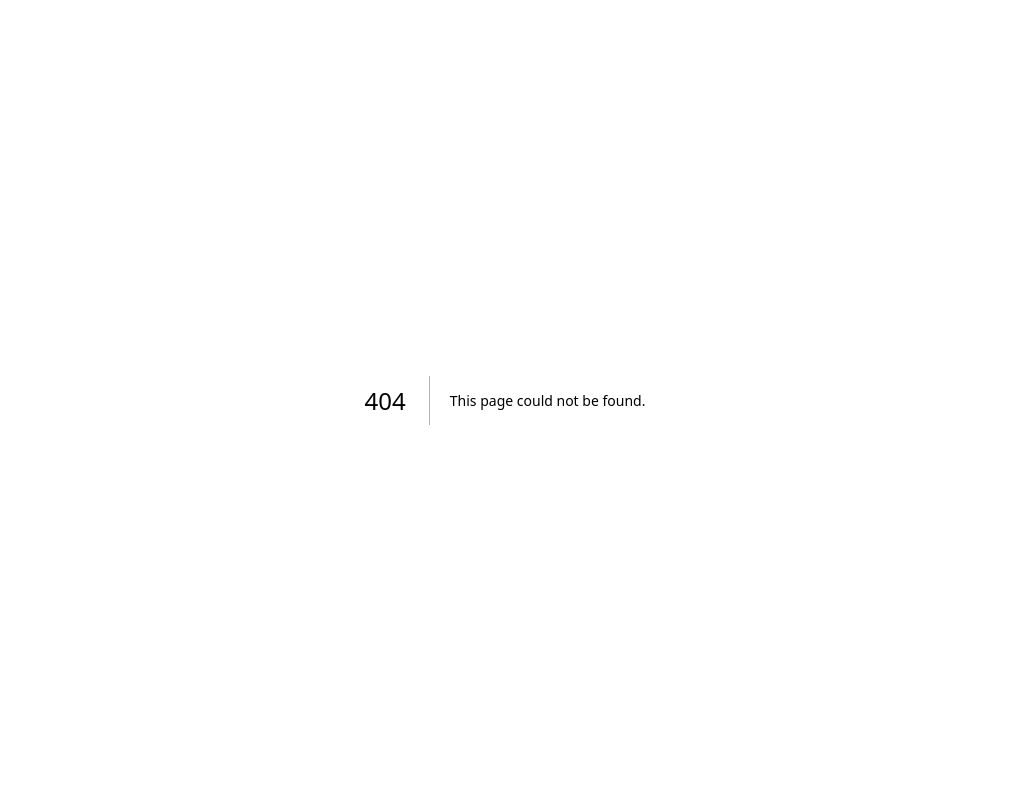
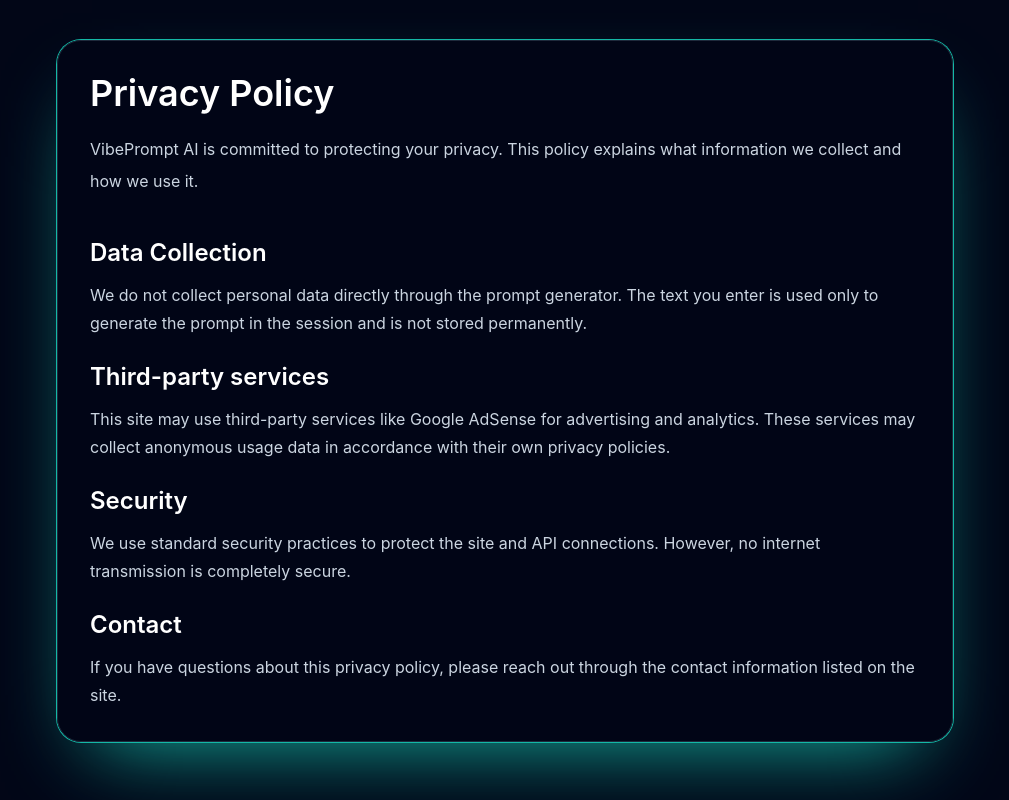
Before and after one commit to GodwinMark/prompt-viber, a Next.js app: page /privacy in a window 1280 px wide. Before the commit this address had no page. Shown: the whole page, without its empty margins (135-1144 px from the left). Built offline with nearby package versions, Linux system fonts and the light colour scheme.

Commit message:
Add About and Privacy Policy pages with navigation links

```diff
--- /dev/null
+++ b/src/app/about/page.tsx
@@ -0,0 +1,45 @@
+import type { Metadata } from 'next';
+
+export const metadata: Metadata = {
+  title: 'About - VibePrompt AI',
+  description: 'Learn about VibePrompt AI and how it helps you generate prompts for websites and images.',
+};
+
+export default function AboutPage() {
+  return (
+    <main className="min-h-screen bg-slate-950 px-6 py-10 sm:px-10">
+      <div className="mx-auto max-w-4xl rounded-3xl border border-slate-800 bg-slate-950/90 p-8 shadow-glow backdrop-blur-xl">
+        <h1 className="text-4xl font-semibold text-white">About VibePrompt AI</h1>
+        <p className="mt-5 text-slate-300 leading-8">
+          VibePrompt AI helps creators and developers turn casual website and image ideas into polished prompts.
+          It is built for fast, low-stress workflows and makes it easy to generate ready-to-use prompt copy.
+        </p>
+
+        <section className="mt-10 space-y-6">
+          <div>
+            <h2 className="text-2xl font-semibold text-white">What it does</h2>
+            <p className="mt-3 text-slate-300 leading-8">
+              Enter your idea, choose whether you need a website or image prompt, and VibePrompt AI will generate a detailed, creative prompt that you can copy and use instantly.
+            </p>
+          </div>
+
+          <div>
+            <h2 className="text-2xl font-semibold text-white">Why it helps</h2>
+            <p className="mt-3 text-slate-300 leading-8">
+              This tool saves time when you need high-quality prompt text for design systems, AI art engines, product landing pages, or creative briefs.
+              It is designed to keep the process simple and accessible.
+            </p>
+          </div>
+
+          <div>
+            <h2 className="text-2xl font-semibold text-white">Built with</h2>
+            <p className="mt-3 text-slate-300 leading-8">
+              VibePrompt AI is built with Next.js, Tailwind CSS, and a server-side AI prompt generation API.
+              It is optimized for quick prompt creation and modern UI clarity.
+            </p>
+          </div>
+        </section>
+      </div>
+    </main>
+  );
+}
--- a/src/app/page.tsx
+++ b/src/app/page.tsx
@@ -131,15 +131,19 @@ export default function HomePage() {
       <div className="pointer-events-none fixed inset-x-0 top-0 h-96 bg-gradient-to-b from-slate-800/80 via-slate-950 to-transparent blur-3xl" />
       <div className="relative mx-auto flex w-full max-w-6xl flex-col gap-10 min-h-full">
         <header className="flex flex-col gap-6 rounded-3xl border border-slate-800 bg-slate-950/90 p-8 shadow-glow backdrop-blur-xl">
-          <div className="flex items-center justify-between gap-4">
+          <div className="flex flex-col gap-4 sm:flex-row sm:items-center sm:justify-between">
             <div>
               <p className="text-xs uppercase tracking-[0.3em] text-purple-400/70">VibePrompt AI</p>
               <h1 className="mt-3 text-4xl font-semibold text-white sm:text-5xl">Stress-free prompts for vibe coders.</h1>
             </div>
-            <div className="rounded-3xl bg-slate-900/90 px-4 py-3 text-sm text-slate-300 ring-1 ring-slate-700">
-              <Sparkles className="mr-2 inline-block h-5 w-5 text-cyan-400" />
-              Build instantly, no guesswork.
+            <div className="flex flex-wrap gap-3 text-sm">
+              <a href="/about" className="rounded-3xl border border-slate-700 bg-slate-900/80 px-4 py-3 text-slate-200 transition hover:border-cyan-400 hover:text-white">About</a>
+              <a href="/privacy" className="rounded-3xl border border-slate-700 bg-slate-900/80 px-4 py-3 text-slate-200 transition hover:border-purple-400 hover:text-white">Privacy Policy</a>
             </div>
+          </div>
+          <div className="rounded-3xl bg-slate-900/80 p-5 text-slate-100 shadow-glow ring-1 ring-slate-700">
+            <Sparkles className="mr-2 inline-block h-5 w-5 text-cyan-400" />
+            Build instantly, no guesswork.
           </div>
           <p className="max-w-2xl text-slate-400 sm:text-lg">
             Enter a casual website or image idea and get back a complete, copy-paste Viber prompt built for low-stress, modern creative workflows.
@@ -149,7 +153,7 @@ export default function HomePage() {
         <section className="grid gap-8 lg:grid-cols-[1.15fr_0.85fr] flex-1">
           <div className="space-y-6 rounded-3xl border border-slate-800 bg-slate-950/90 p-6 shadow-glow backdrop-blur-xl">
             <div className="space-y-3">
-              <p className="text-sm uppercase tracking-[0.3em] text-purple-400/80">Your idea</p>
+              <p className="text-sm uppercase tracking-[0.3em] text-purple-400/80"> Your idea </p>
               <textarea
                 rows={10}
                 value={description}
--- /dev/null
+++ b/src/app/privacy/page.tsx
@@ -0,0 +1,49 @@
+import type { Metadata } from 'next';
+
+export const metadata: Metadata = {
+  title: 'Privacy Policy - VibePrompt AI',
+  description: 'Read the privacy policy for VibePrompt AI and learn how your data is handled.',
+};
+
+export default function PrivacyPolicyPage() {
+  return (
+    <main className="min-h-screen bg-slate-950 px-6 py-10 sm:px-10">
+      <div className="mx-auto max-w-4xl rounded-3xl border border-slate-800 bg-slate-950/90 p-8 shadow-glow backdrop-blur-xl">
+        <h1 className="text-4xl font-semibold text-white">Privacy Policy</h1>
+        <p className="mt-5 text-slate-300 leading-8">
+          VibePrompt AI is committed to protecting your privacy. This policy explains what information we collect and how we use it.
+        </p>
+
+        <section className="mt-10 space-y-6 text-slate-300 leading-7">
+          <div>
+            <h2 className="text-2xl font-semibold text-white">Data Collection</h2>
+            <p className="mt-3">
+              We do not collect personal data directly through the prompt generator. The text you enter is used only to generate the prompt in the session and is not stored permanently.
+            </p>
+          </div>
+
+          <div>
+            <h2 className="text-2xl font-semibold text-white">Third-party services</h2>
+            <p className="mt-3">
+              This site may use third-party services like Google AdSense for advertising and analytics. These services may collect anonymous usage data in accordance with their own privacy policies.
+            </p>
+          </div>
+
+          <div>
+            <h2 className="text-2xl font-semibold text-white">Security</h2>
+            <p className="mt-3">
+              We use standard security practices to protect the site and API connections. However, no internet transmission is completely secure.
+            </p>
+          </div>
+
+          <div>
+            <h2 className="text-2xl font-semibold text-white">Contact</h2>
+            <p className="mt-3">
+              If you have questions about this privacy policy, please reach out through the contact information listed on the site.
+            </p>
+          </div>
+        </section>
+      </div>
+    </main>
+  );
+}
```
